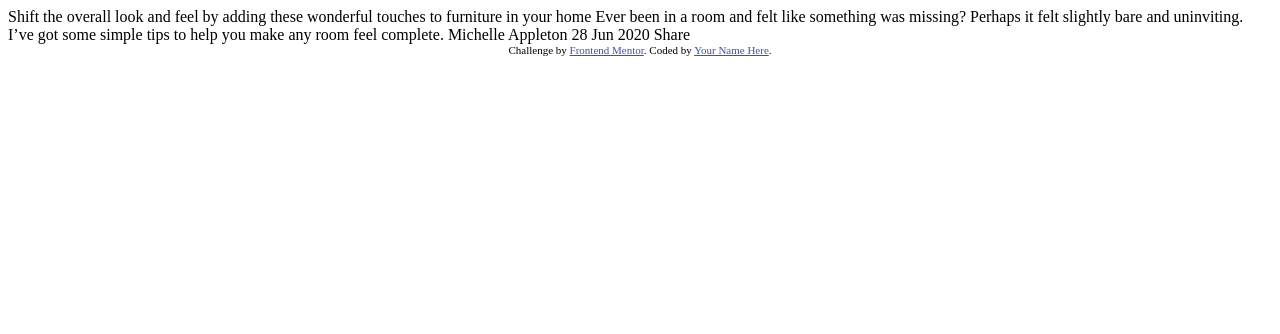
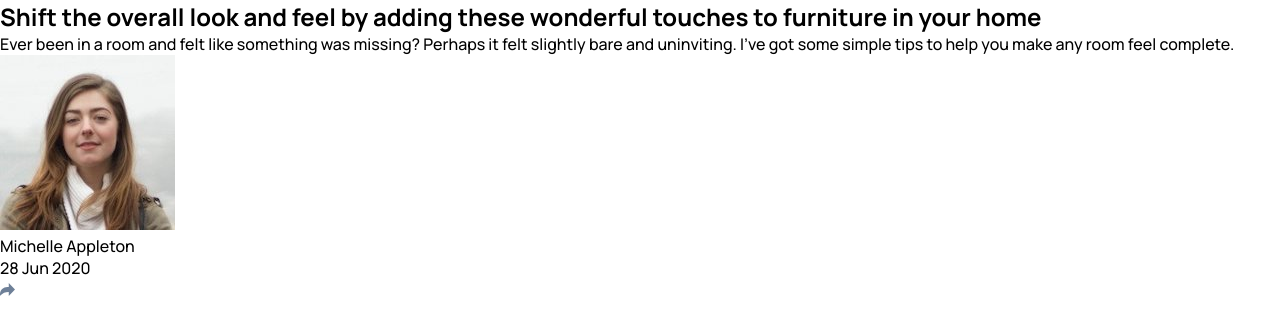
Before and after one commit to rachelktyjohnson/FEM_article-preview-component, a plain HTML site: page index.html in a window 1280 px wide. Drawn offline with Linux system fonts and the light colour scheme.

Commit message:
structure html

```diff
--- a/index.html
+++ b/index.html
@@ -1,36 +1,42 @@
 <!DOCTYPE html>
 <html lang="en">
 <head>
-  <meta charset="UTF-8">
-  <meta name="viewport" content="width=device-width, initial-scale=1.0"> <!-- displays site properly based on user's device -->
+    <meta charset="UTF-8">
+    <meta name="viewport" content="width=device-width, initial-scale=1.0"> <!-- displays site properly based on user's device -->
 
-  <link rel="icon" type="image/png" sizes="32x32" href="./images/favicon-32x32.png">
+    <link rel="icon" type="image/png" sizes="32x32" href="./images/favicon-32x32.png">
+    <link rel="stylesheet" href="styles.css">
+    <title>Frontend Mentor | Article preview component</title>
 
-  <title>Frontend Mentor | Article preview component</title>
-
-  <!-- Feel free to remove these styles or customise in your own stylesheet 👍 -->
-  <style>
-    .attribution { font-size: 11px; text-align: center; }
-    .attribution a { color: hsl(228, 45%, 44%); }
-  </style>
 </head>
 <body>
+<article>
+    <div class="content">
+        <h1>Shift the overall look and feel by adding these wonderful touches to furniture in your home</h1>
+        <p>Ever been in a room and felt like something was missing? Perhaps it felt slightly bare and uninviting. I’ve got some simple tips to help you make any room feel complete.</p>
+    </div>
+    <div class="article-footer">
+        <div class="author">
+            <div class="author-image">
+                <img src="images/avatar-michelle.jpg" alt="Michelle in a white turtleneck and brown jacket"/>
+            </div>
+            <div class="author-info">
+                <p class="author-name">Michelle Appleton</p>
+                <p class="author-date">28 Jun 2020</p>
+            </div>
+        </div>
+        <img src="images/icon-share.svg" alt="share arrow"/>
+    </div>
+</article>
 
-  Shift the overall look and feel by adding these wonderful
-  touches to furniture in your home
+<!--<div class="share">-->
+<!--    <p>SHARE</p>-->
+<!--    <svg xmlns="http://www.w3.org/2000/svg" width="20" height="20"><path fill="#FFF" d="M18.896 0H1.104C.494 0 0 .494 0 1.104v17.793C0 19.506.494 20 1.104 20h9.58v-7.745H8.076V9.237h2.606V7.01c0-2.583 1.578-3.99 3.883-3.99 1.104 0 2.052.082 2.329.119v2.7h-1.598c-1.254 0-1.496.597-1.496 1.47v1.928h2.989l-.39 3.018h-2.6V20h5.098c.608 0 1.102-.494 1.102-1.104V1.104C20 .494 19.506 0 18.896 0z"/></svg>-->
+<!--    <svg xmlns="http://www.w3.org/2000/svg" width="20" height="17"><path fill="#FFF" d="M20 2.172a8.192 8.192 0 01-2.357.646 4.11 4.11 0 001.804-2.27 8.22 8.22 0 01-2.605.996A4.096 4.096 0 0013.847.248c-2.65 0-4.596 2.472-3.998 5.037A11.648 11.648 0 011.392 1a4.109 4.109 0 001.27 5.478 4.086 4.086 0 01-1.858-.513c-.045 1.9 1.318 3.679 3.291 4.075a4.113 4.113 0 01-1.853.07 4.106 4.106 0 003.833 2.849A8.25 8.25 0 010 14.658a11.616 11.616 0 006.29 1.843c7.618 0 11.922-6.434 11.663-12.205A8.354 8.354 0 0020 2.172z"/></svg>-->
+<!--    <svg xmlns="http://www.w3.org/2000/svg" width="20" height="20"><path fill="#FFF" d="M10 0C4.478 0 0 4.477 0 10c0 4.237 2.636 7.855 6.356 9.312-.088-.791-.167-2.005.035-2.868.182-.78 1.172-4.97 1.172-4.97s-.299-.6-.299-1.486c0-1.39.806-2.428 1.81-2.428.852 0 1.264.64 1.264 1.408 0 .858-.545 2.14-.828 3.33-.236.995.5 1.807 1.48 1.807 1.778 0 3.144-1.874 3.144-4.58 0-2.393-1.72-4.068-4.177-4.068-2.845 0-4.515 2.135-4.515 4.34 0 .859.331 1.781.745 2.281a.3.3 0 01.069.288l-.278 1.133c-.044.183-.145.223-.335.134-1.249-.581-2.03-2.407-2.03-3.874 0-3.154 2.292-6.052 6.608-6.052 3.469 0 6.165 2.473 6.165 5.776 0 3.447-2.173 6.22-5.19 6.22-1.013 0-1.965-.525-2.291-1.148l-.623 2.378c-.226.869-.835 1.958-1.244 2.621.937.29 1.931.446 2.962.446 5.522 0 10-4.477 10-10S15.522 0 10 0z"/></svg>-->
+<!--</div>-->
 
-  Ever been in a room and felt like something was missing? Perhaps
-  it felt slightly bare and uninviting. I’ve got some simple tips
-  to help you make any room feel complete.
 
-  Michelle Appleton
-  28 Jun 2020
-
-  Share
-
-  <div class="attribution">
-    Challenge by <a href="https://www.frontendmentor.io?ref=challenge" target="_blank">Frontend Mentor</a>.
-    Coded by <a href="#">Your Name Here</a>.
-  </div>
+<script src="script.js"></script>
 </body>
 </html>
```
